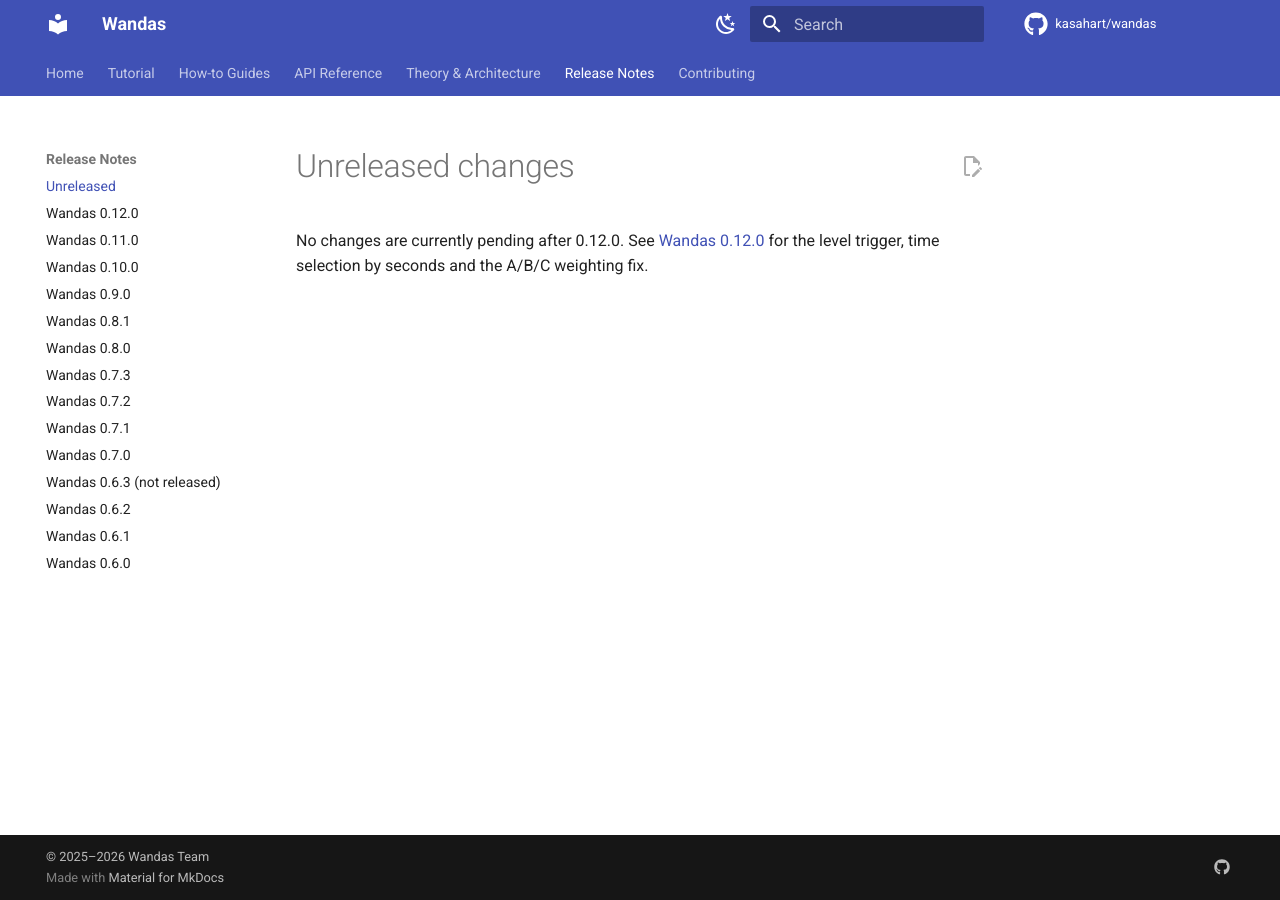
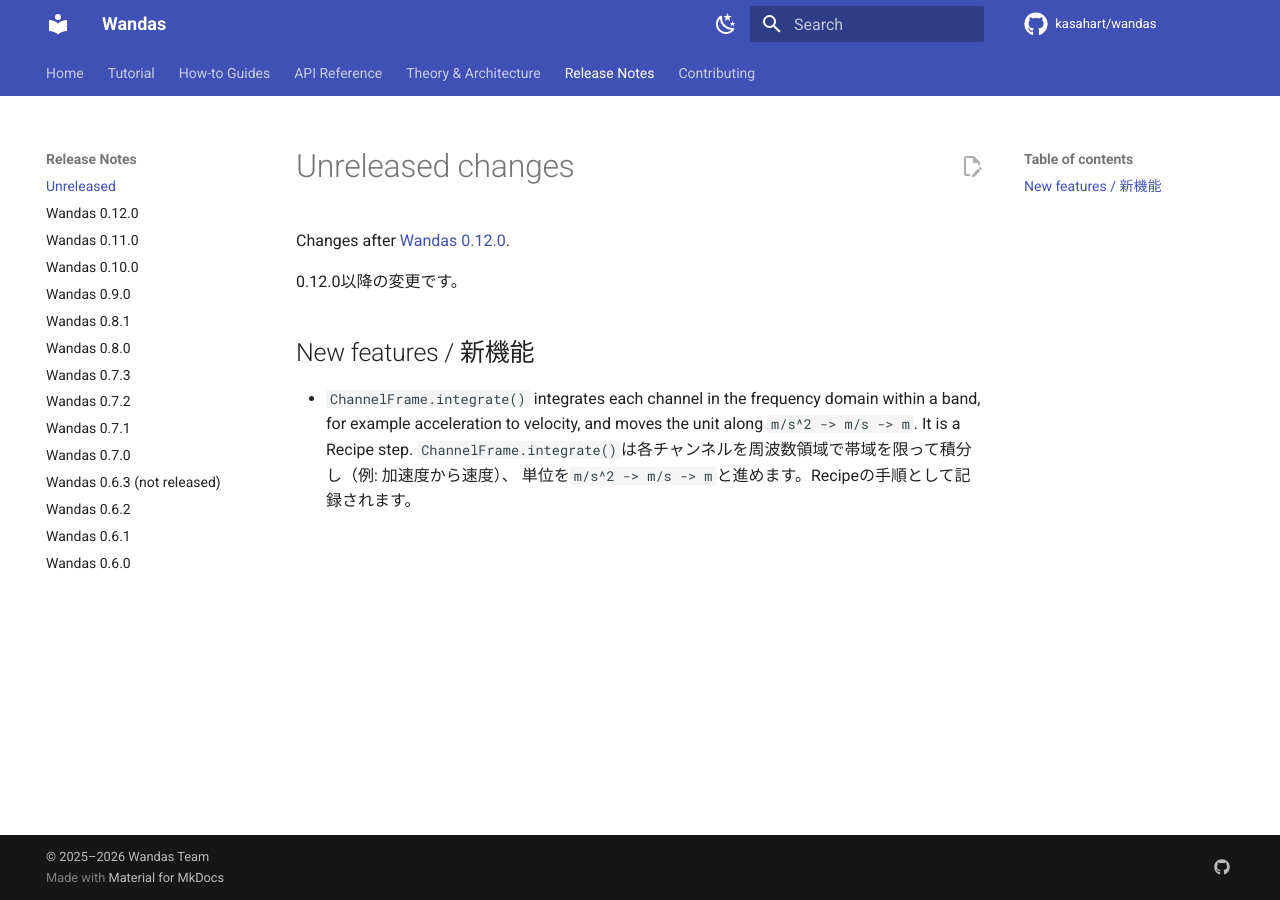
Before and after one commit to kasahart/wandas, an MkDocs documentation site: the page built from docs/src/release-notes/unreleased.md, in a window 1280 px wide. Built offline with MkDocs 1.6.1 and Material for MkDocs 9.7.7, drawn with Linux system fonts in a browser that asks for light colours; comment, search, counter and statistics services are not loaded.

Commit message:
docs: add the release note
Co-Authored-By: Claude Opus 5.5 <noreply@anthropic.com>
Claude-Session: https://claude.ai/code/session_01VjJX8Vw5pHwzrrqHRZUTcs

```diff
--- a/docs/src/release-notes/unreleased.md
+++ b/docs/src/release-notes/unreleased.md
@@ -1,4 +1,13 @@
 # Unreleased changes
 
-No changes are currently pending after 0.12.0. See [Wandas 0.12.0](v0.12.0.md)
-for the level trigger, time selection by seconds and the A/B/C weighting fix.
+Changes after [Wandas 0.12.0](v0.12.0.md).
+
+0.12.0以降の変更です。
+
+## New features / 新機能
+
+- `ChannelFrame.integrate()` integrates each channel in the frequency domain
+  within a band, for example acceleration to velocity, and moves the unit
+  along `m/s^2 -> m/s -> m`. It is a Recipe step.
+  `ChannelFrame.integrate()`は各チャンネルを周波数領域で帯域を限って積分し（例: 加速度から速度）、
+  単位を`m/s^2 -> m/s -> m`と進めます。Recipeの手順として記録されます。
```
